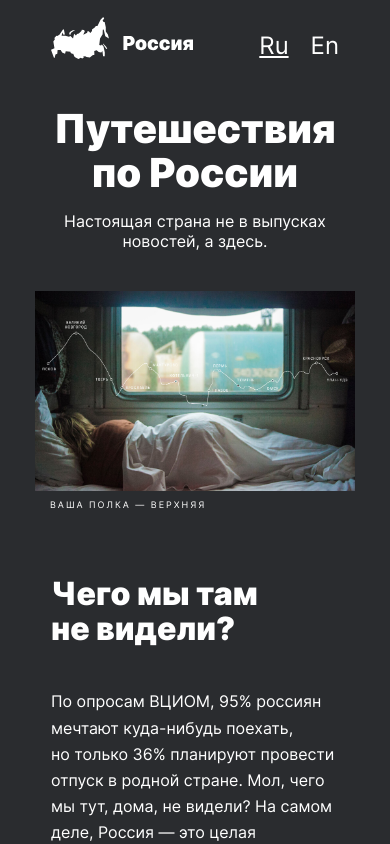
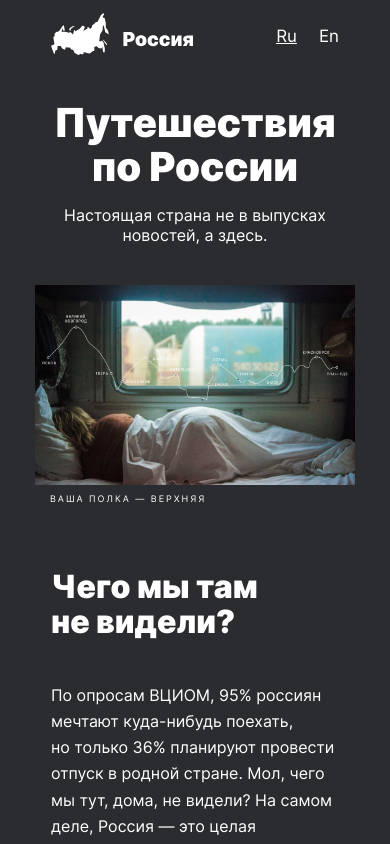
Before and after one commit to kireevama/russian-travel, a plain HTML site: page index.html in a window 390 px wide. Shown: the top 844 px of the page. Drawn offline with Linux system fonts and the light colour scheme; files whose address does not match are found by name.

Commit message:
Правки верстки

```diff
--- a/blocks/header/__lang-link/header__lang-link.css
+++ b/blocks/header/__lang-link/header__lang-link.css
@@ -13,3 +13,9 @@
   -moz-transition: opacity 0.5s linear 0.1s;
   transition: opacity 0.5s linear 0.1s;
 }
+
+@media screen and (max-width: 424px) {
+  .header__lang-link {
+    font-size: 17px;
+  }
+}
--- a/blocks/header/__list-link/header__list-link.css
+++ b/blocks/header/__list-link/header__list-link.css
@@ -3,3 +3,9 @@
   padding: 0;
   margin: 23px 0 6px;
 }
+
+@media screen and (max-width: 424px) {
+  .header__list-link {
+    margin: 18px 0 13px;
+  }
+}
--- a/blocks/lead/__caption/lead__caption.css
+++ b/blocks/lead/__caption/lead__caption.css
@@ -7,7 +7,6 @@
   line-height: 1.4;
   text-align: center;
   text-transform: uppercase;
-  letter-spacing: 2px;
   margin: 8px 0 0;
 }
 
@@ -27,5 +26,6 @@
     .lead__caption {
       margin: 8px 0 0 15px;
       font-size: 9px;
+      letter-spacing: 2px;
     }
   }
```
